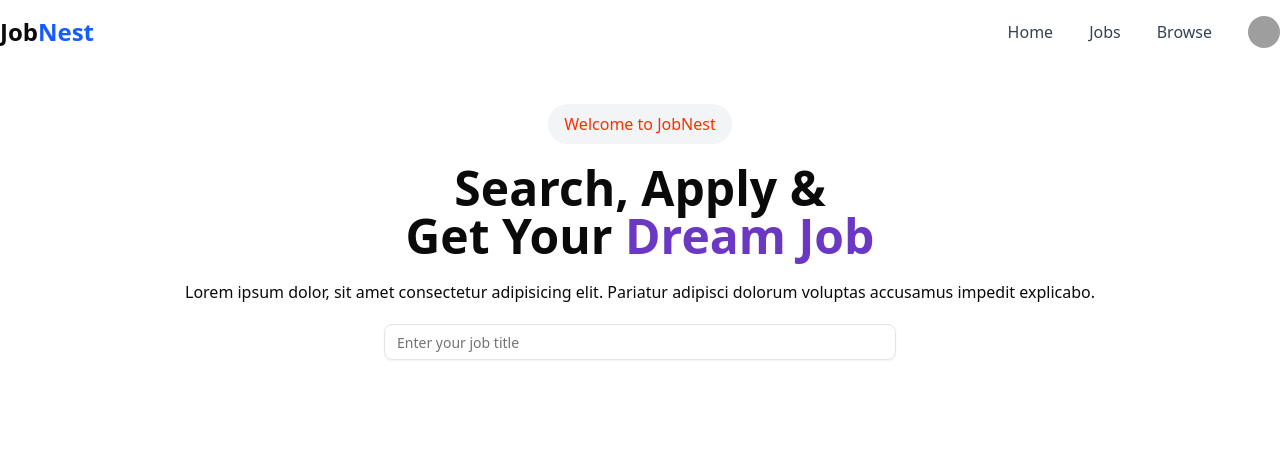
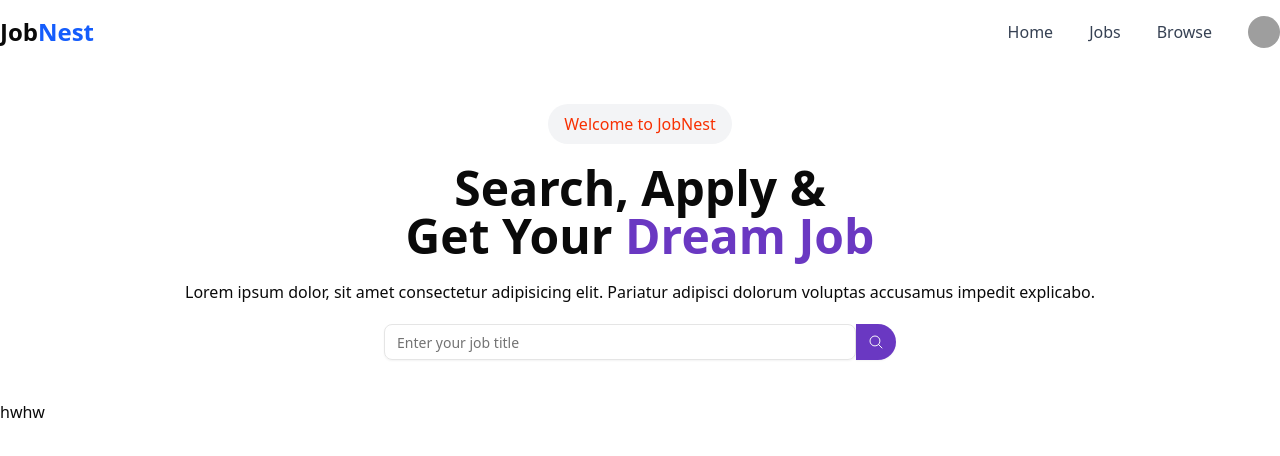
Before and after one commit to anmolthakur-01/JobNest, a React (Vite) app in the folder JobNest_frontend/: page / in a window 1280 px wide. Shown: the top 456 px of the page. Built offline with nearby package versions, Linux system fonts and the light colour scheme; grey boxes are pictures that could not be loaded.

Commit message:
hero section complete

```diff
--- /dev/null
+++ b/JobNest_frontend/src/components/CategoryCarousel.jsx
@@ -0,0 +1,10 @@
+import React from 'react'
+
+const CategoryCarousel = () => {
+  return (
+
+    <div>hwhw</div>
+  )
+}
+
+export default CategoryCarousel
--- a/JobNest_frontend/src/components/Hero.jsx
+++ b/JobNest_frontend/src/components/Hero.jsx
@@ -1,5 +1,6 @@
 import React from "react";
 import { Input } from "./ui/input";
+import {Button} from './ui/button'
 
 const Hero = () => {
   return (
@@ -22,6 +23,25 @@ const Hero = () => {
             placeholder="Enter your job title"
             className="cursor-pointer "
           />
+          <Button
+            // onClick={searchJobHandler}
+            className="rounded-r-full bg-[#6A38C2]"
+          >
+            <svg
+              xmlns="http://www.w3.org/2000/svg"
+              fill="none"
+              viewBox="0 0 24 24"
+              strokeWidth={1.5}
+              stroke="currentColor"
+              className="w-6 h-6"
+            >
+              <path
+                strokeLinecap="round"
+                strokeLinejoin="round"
+                d="M21 21l-5.197-5.197m0 0A7.5 7.5 0 105.196 5.196a7.5 7.5 0 0010.607 10.607z"
+              />
+            </svg>
+          </Button>
         </div>
       </div>
     </div>
--- a/JobNest_frontend/src/components/Home.jsx
+++ b/JobNest_frontend/src/components/Home.jsx
@@ -1,16 +1,16 @@
-import React from 'react'
-import Navbar from './shared/Navbar'
-import Footer from './shared/Footer'
-import Hero from './Hero'
+import React from "react";
+import Navbar from "./shared/Navbar";
+import Hero from "./Hero";
+import CategoryCarousel from "./CategoryCarousel";
 
 const Home = () => {
   return (
     <>
-    <Navbar/>
-    <Hero/>
-    {/* <Footer /> */}
+      <Navbar />
+      <Hero />
+      <CategoryCarousel />
     </>
-  )
-}
+  );
+};
 
-export default Home
+export default Home;
```
